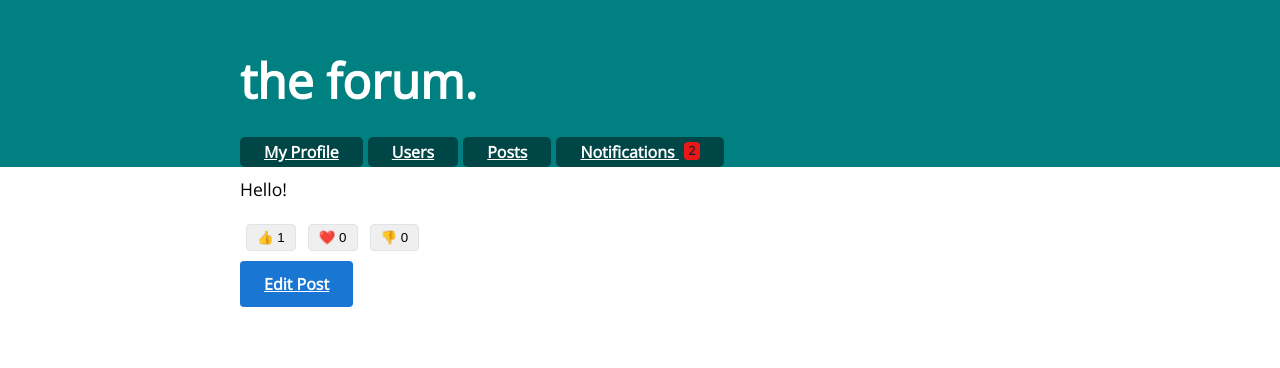
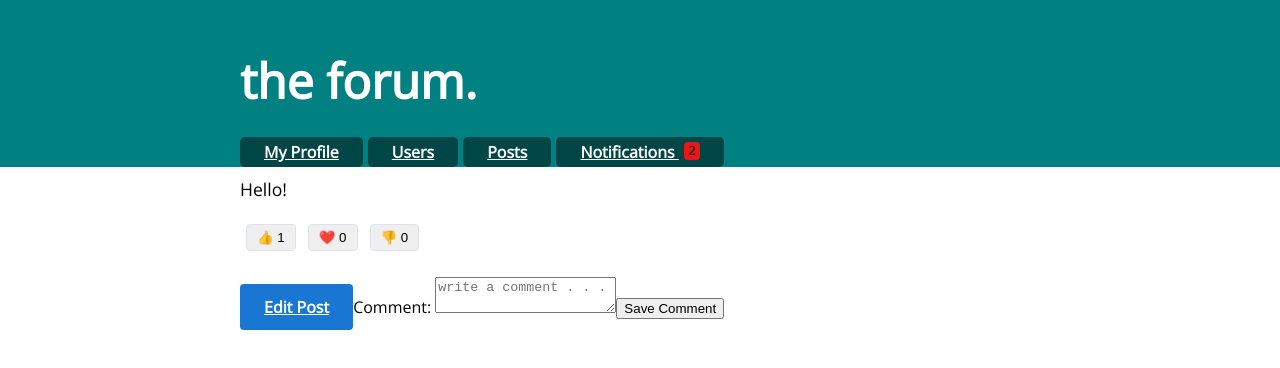
Before and after one commit to MattTheEconomist/the-forum, a React (Create React App) app: page /posts/1 in a window 1280 px wide. Shown: the top 368 px of the page. Built offline with nearby package versions, Linux system fonts and the light colour scheme.

Commit message:
basic comment  functionality there

```diff
--- a/src/features/posts/SinglePostPage.js
+++ b/src/features/posts/SinglePostPage.js
@@ -1,14 +1,41 @@
-import React from "react";
-import { useSelector } from "react-redux";
+import React, { useState } from "react";
+import { useSelector, useDispatch } from "react-redux";
 import { Link } from "react-router-dom";
 import { ReactionButtons } from "./ReactionButtons";
-
-import { selectPostById } from "./postsSlice";
+import { selectPostById, commentAdded } from "./postsSlice";
 
 export const SinglePostPage = ({ match }) => {
+  const [commentContent, setCommentContent] = useState("");
+
+  const dispatch = useDispatch();
+
   const { postId } = match.params;
 
   const post = useSelector((state) => selectPostById(state, postId));
+
+  const onCommentSaved = () => {
+    if (commentContent) {
+      dispatch(
+        commentAdded({
+          authorId: "2",
+          commentContent: commentContent,
+          postId: postId,
+        })
+      );
+      setCommentContent("");
+    }
+  };
+
+  const onCommentContentChanged = (e) => {
+    setCommentContent(e.target.value);
+  };
+
+  const renderedComments = post.comments.map((comment) => (
+    <li>
+      <p>{comment.content}</p>
+    </li>
+  ));
+
   if (!post) {
     return (
       <section>
@@ -22,9 +49,18 @@ export const SinglePostPage = ({ match }) => {
       <article className="post">
         <p className="post-content">{post.content}</p>
         <ReactionButtons post={post} />
+        <ul>{renderedComments}</ul>
         <Link to={`/editPost/${post.id}`} className="button">
           Edit Post
         </Link>
+        <label htmlFor="commentContent">Comment: </label>
+        <textarea
+          id="commentContent"
+          placeholder="write a comment . . . "
+          onChange={onCommentContentChanged}
+          value={commentContent}
+        ></textarea>
+        <button onClick={onCommentSaved}>Save Comment</button>
       </article>
     </section>
   );
--- a/src/features/posts/postsSlice.js
+++ b/src/features/posts/postsSlice.js
@@ -15,6 +15,7 @@ const initialState = [
       heart: 0,
       thumbsDown: 0,
     },
+    comments: [],
   },
   {
     id: "2",
@@ -25,6 +26,7 @@ const initialState = [
       heart: 0,
       thumbsDown: 0,
     },
+    comments: [],
   },
   {
     id: "3",
@@ -35,6 +37,7 @@ const initialState = [
       heart: 0,
       thumbsDown: 0,
     },
+    comments: [],
   },
 ];
 const postsSlice = createSlice({
@@ -56,6 +59,7 @@ const postsSlice = createSlice({
               heart: 0,
               thumbsDown: 0,
             },
+            comments: [],
           },
         };
       },
@@ -80,6 +84,18 @@ const postsSlice = createSlice({
 
       return state.filter((post) => post.id !== id);
     },
+
+    commentAdded(state, action) {
+      const { authorId, commentContent, postId } = action.payload;
+      // const existingPost = selectPostById(state, postId);
+      const existingPost = state.find((post) => post.id === postId);
+      if (existingPost) {
+        existingPost.comments.push({
+          content: commentContent,
+          authorId: authorId,
+        });
+      }
+    },
   },
 });
 
@@ -88,6 +104,7 @@ export const {
   postUpdated,
   postDeleted,
   reactionAdded,
+  commentAdded,
 } = postsSlice.actions;
 
 export const selectAllPosts = (state) => state.posts;
```
